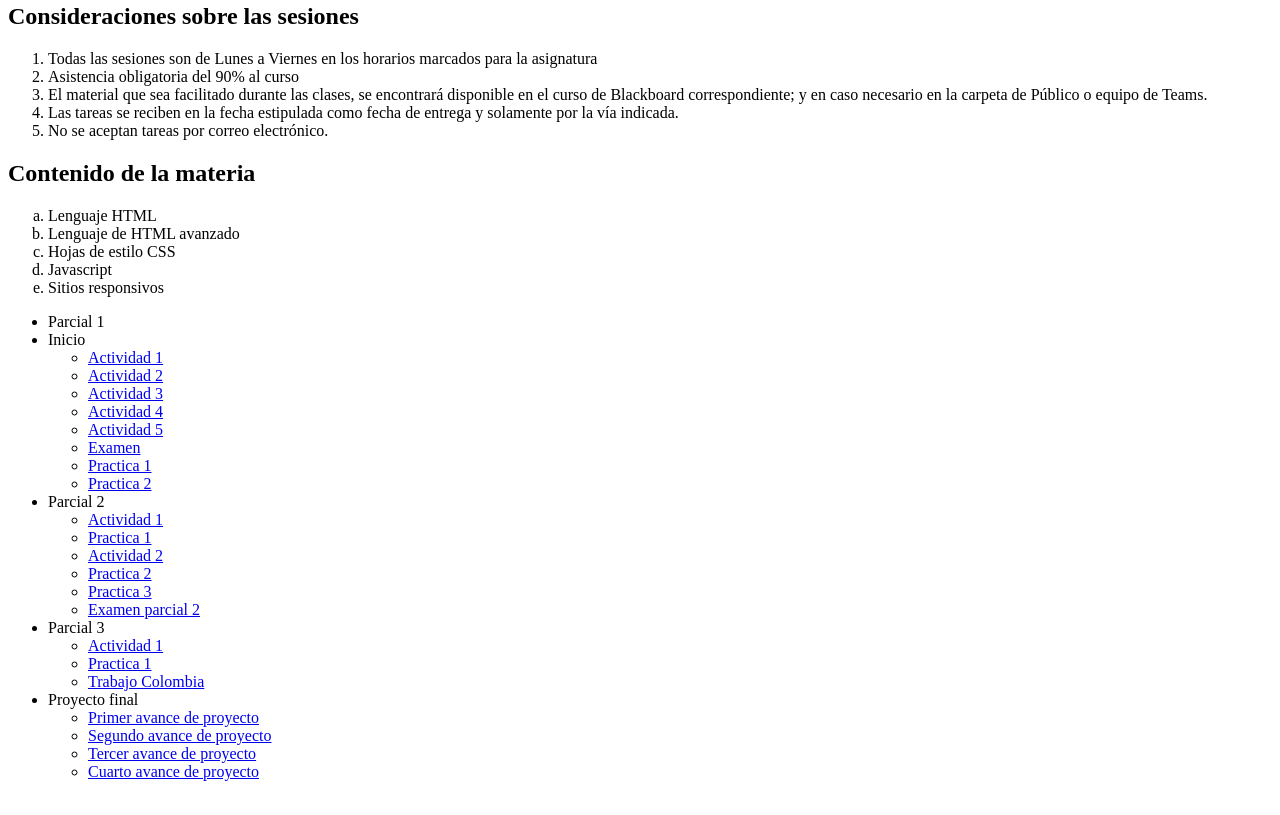
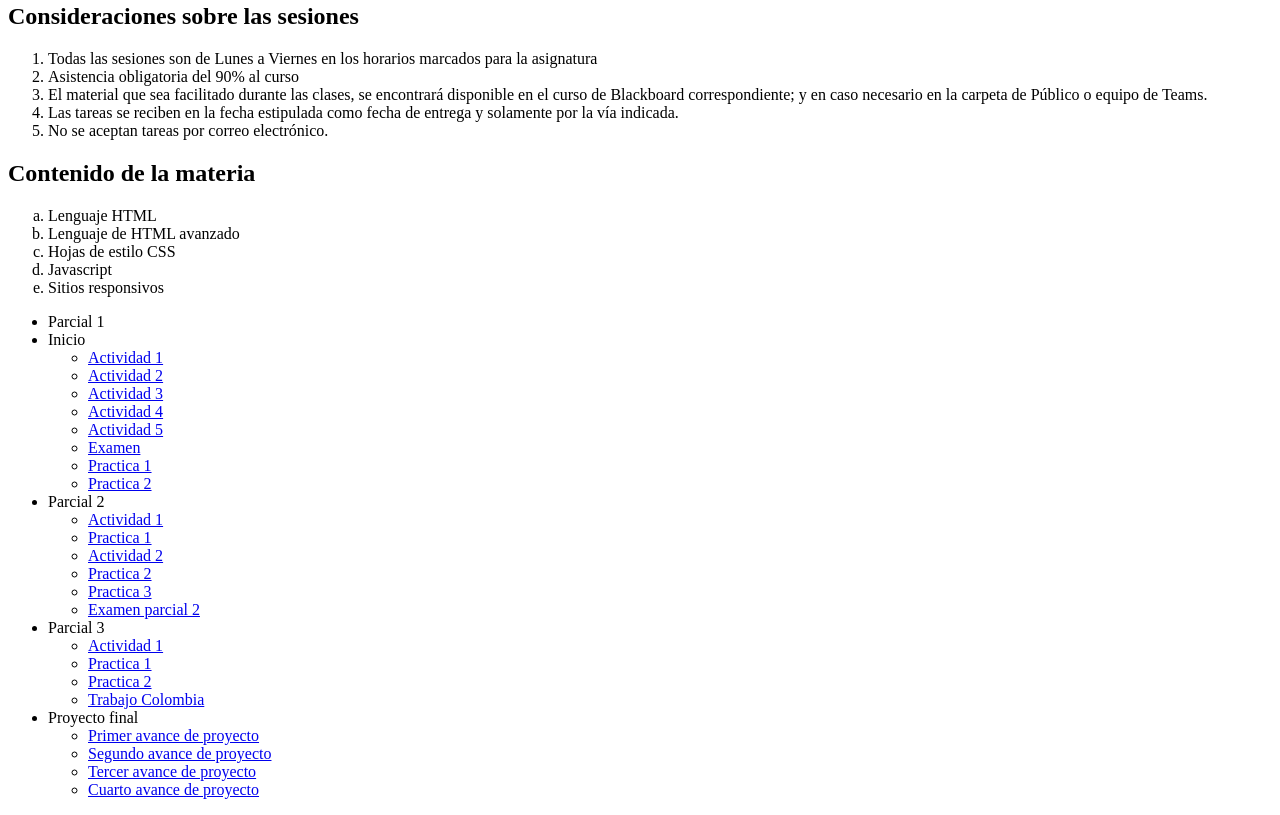
Before and after one commit to AlexisIRL/programacion_web_1, a plain HTML site: page index.html in a window 1280 px wide. Shown: the part 1177-1992 px from the top of the page. Drawn offline with Linux system fonts and the light colour scheme.

Commit message:
Update index.html

```diff
--- a/index.html
+++ b/index.html
@@ -183,6 +183,11 @@
                 </li>
                 <a/>
                     <li>
+                    <a href="trabajos/Java P3/Practica2.html">
+                Practica 2
+                </li>
+                <a/>
+                    <li>
                     <a href="trabajos/Trabajo colombia/Proyect.html">
                 Trabajo Colombia
                 </li>
```
